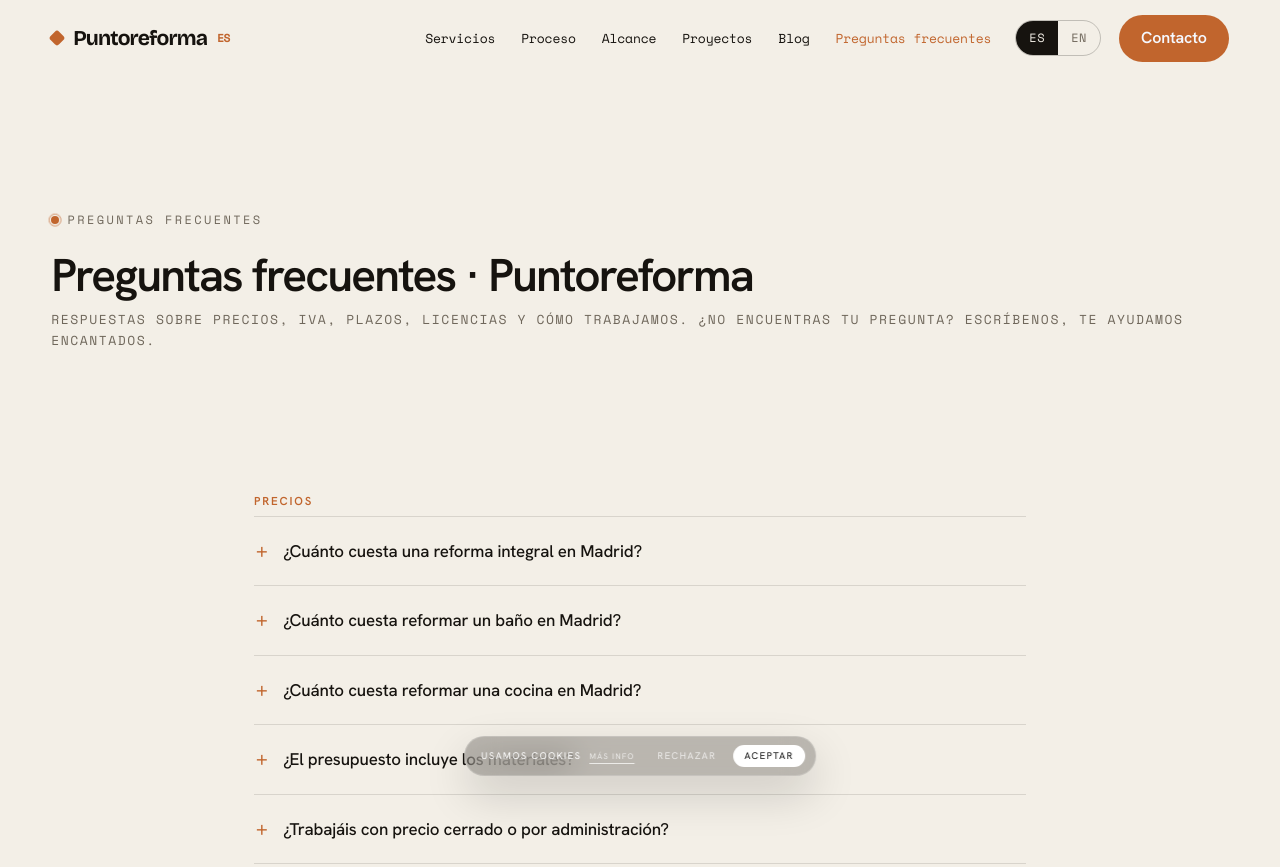
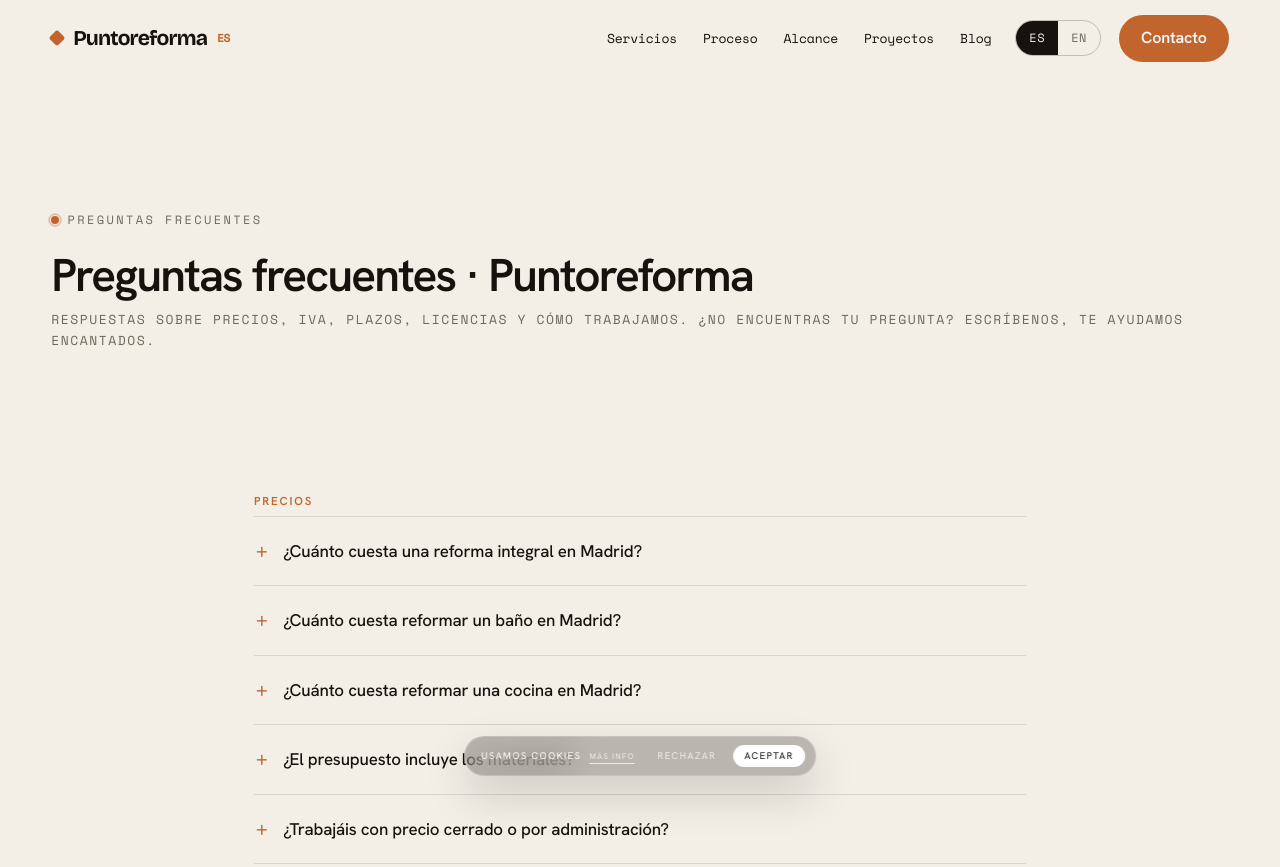
Before and after one commit to HELLOBOSA/punto-madrid, a plain HTML site: page preguntas-frecuentes/index.html in a window 1280 px wide. Shown: the top 867 px of the page. Drawn offline with Linux system fonts and the light colour scheme.

Commit message:
FAQ: keep link in footer only, remove from nav and mobile menu

```diff
--- a/preguntas-frecuentes/index.html
+++ b/preguntas-frecuentes/index.html
@@ -750,7 +750,6 @@ body.no-motion .hero-r .badge .pulse::after, body.no-motion .scroll-cue .ln::aft
         <a href="/#alcance" class="mono" style="font-size:13px;color:var(--ink)" data-en="Scope">Alcance</a>
         <a href="/#proyectos" class="mono" style="font-size:13px;color:var(--ink)" data-en="Projects">Proyectos</a>
         <a href="/blog/" class="mono" style="font-size:13px;color:var(--ink)" data-en="Blog">Blog</a>
-        <a href="./" class="mono is-active" style="font-size:13px;color:var(--ink)" data-en="FAQ" aria-current="page">Preguntas frecuentes</a>
       </div>
       <div class="lang" role="group" aria-label="Idioma / Language">
         <button data-lang="es" aria-pressed="true">ES</button>
@@ -771,7 +770,6 @@ body.no-motion .hero-r .badge .pulse::after, body.no-motion .scroll-cue .ln::aft
     <a href="/#alcance" data-en="Scope">Alcance</a>
     <a href="/#proyectos" data-en="Projects">Proyectos</a>
     <a href="/blog/" data-en="Blog">Blog</a>
-    <a href="./" data-en="FAQ" aria-current="page">Preguntas frecuentes</a>
     <a href="/#contacto" data-en="Contact">Contacto</a>
   </div>
 </div>
```
